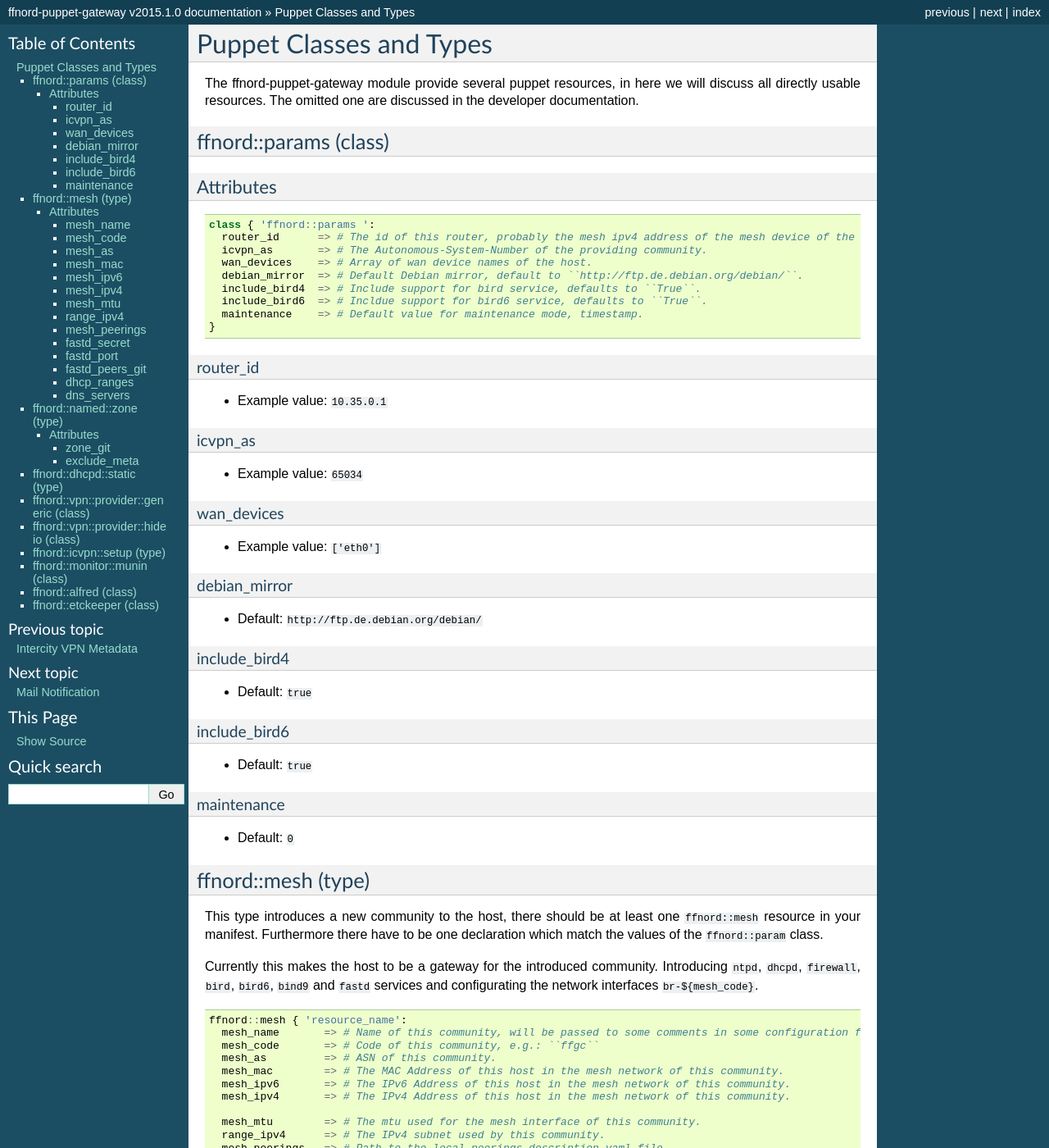
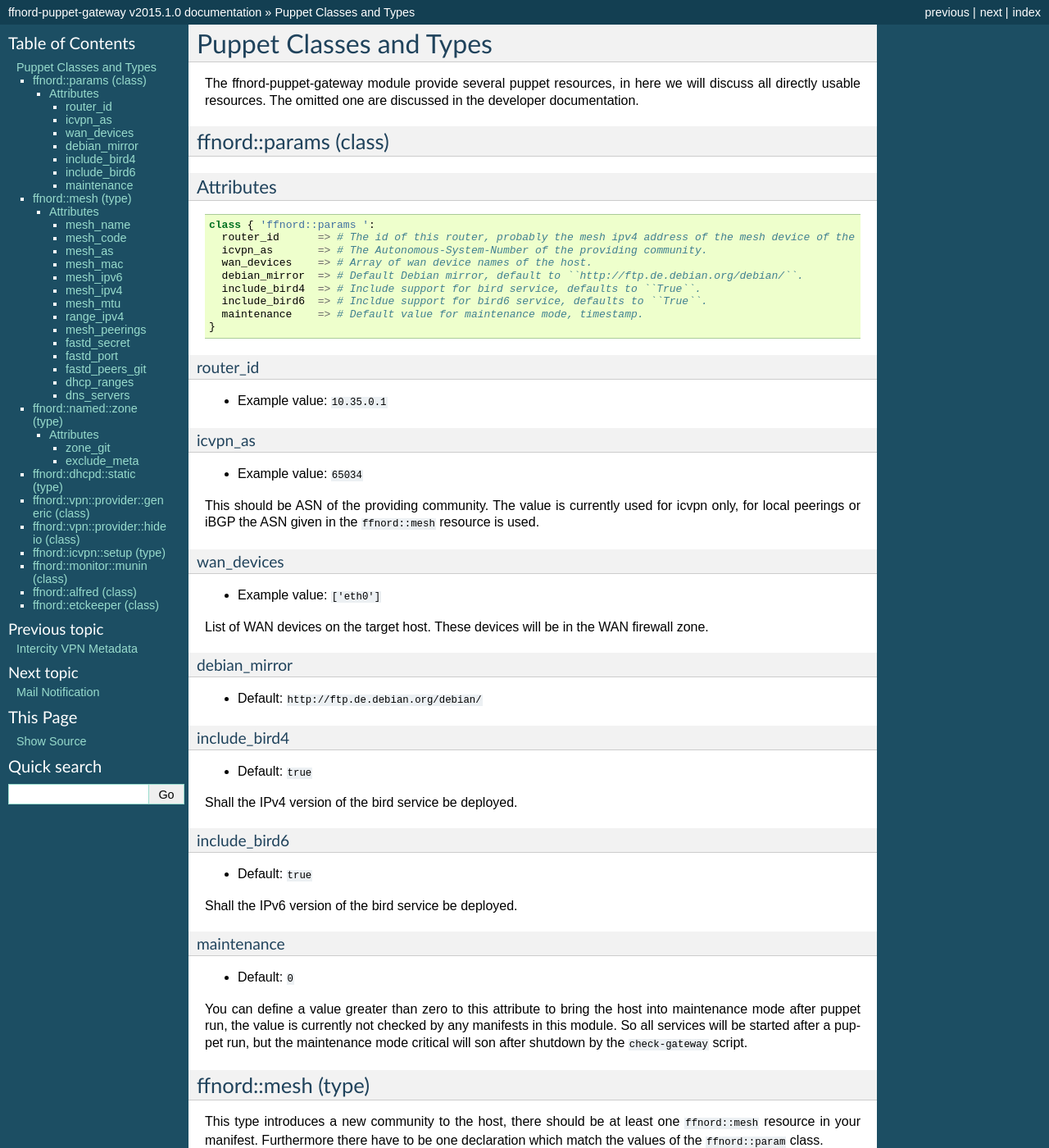
Before and after one commit to ffnord/ffnord-puppet-gateway, a Sphinx documentation site: the page built from docs/admin/modules.rst, in a window 1280 px wide and 1400 px high. Shown: the whole window at 82% size. Built offline with Sphinx 7.4.7, drawn with Linux system fonts in a browser that asks for light colours; formulas are drawn with MathJax 3; pages that are not in the unit, such as notebooks, are missing from menus.

Commit message:
docs: Add some attribute descriptions.

```diff
--- a/docs/admin/modules.rst
+++ b/docs/admin/modules.rst
@@ -31,9 +31,14 @@
 ........
 * Example value: ``65034``
 
+This should be ASN of the providing community. The value is currently used for icvpn only,
+for local peerings or iBGP the ASN given in the ``ffnord::mesh`` resource is used.
+
 wan_devices
 ...........
 * Example value: ``['eth0']``
+
+List of WAN devices on the target host. These devices will be in the WAN firewall zone.
 
 debian_mirror
 .............
@@ -43,14 +48,22 @@
 .............
 * Default: ``true``
 
+Shall the IPv4 version of the bird service be deployed.
+
 include_bird6
 .............
 * Default: ``true``
+
+Shall the IPv6 version of the bird service be deployed.
 
 maintenance
 ...........
 * Default: ``0``
 
+You can define a value greater than zero to this attribute to bring the host into maintenance
+mode after puppet run, the value is currently not checked by any manifests in this module.
+So all services will be started after a puppet run, but the maintenance mode critical
+will son after shutdown by the ``check-gateway`` script.
 
 ffnord::mesh (type)
 -------------------
```
